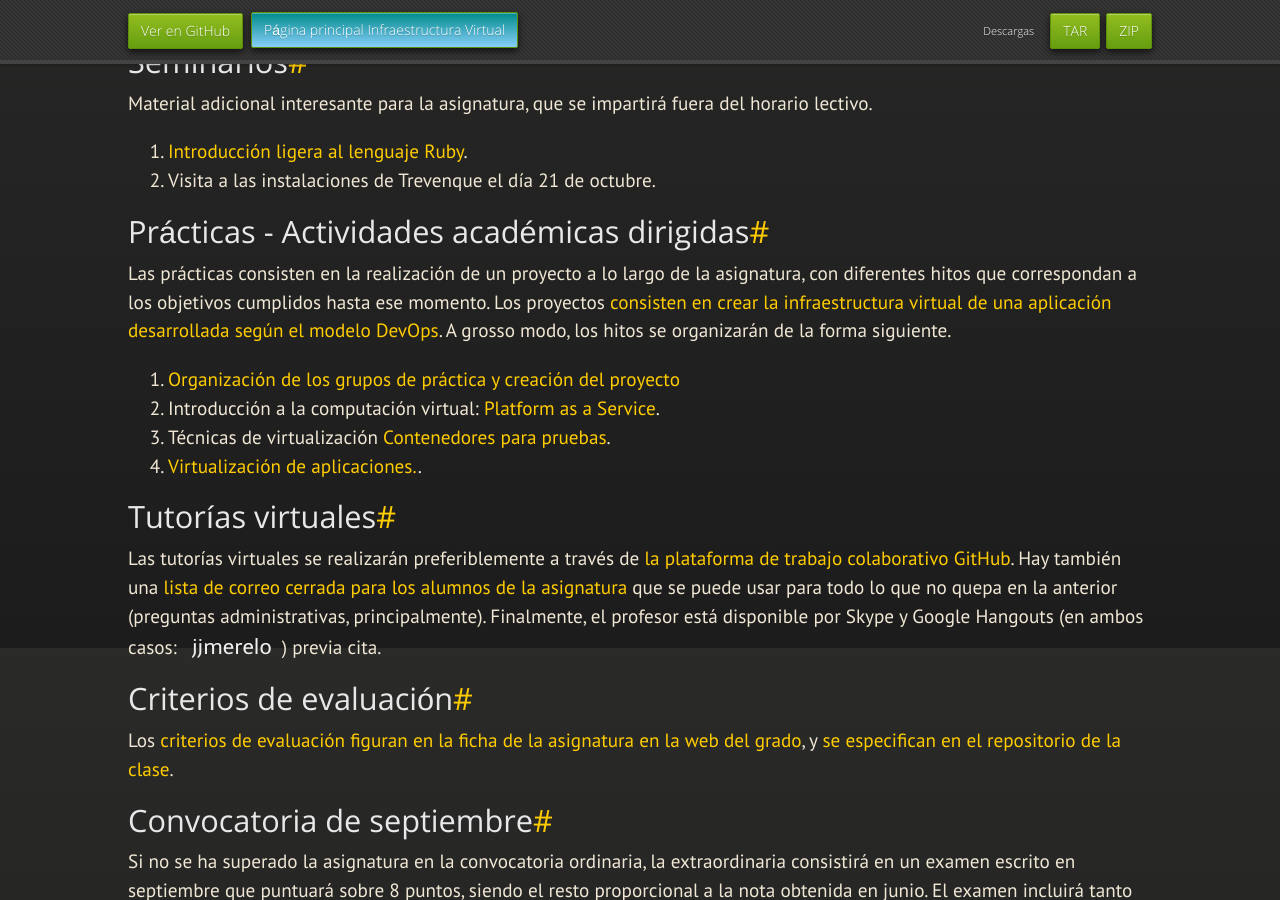
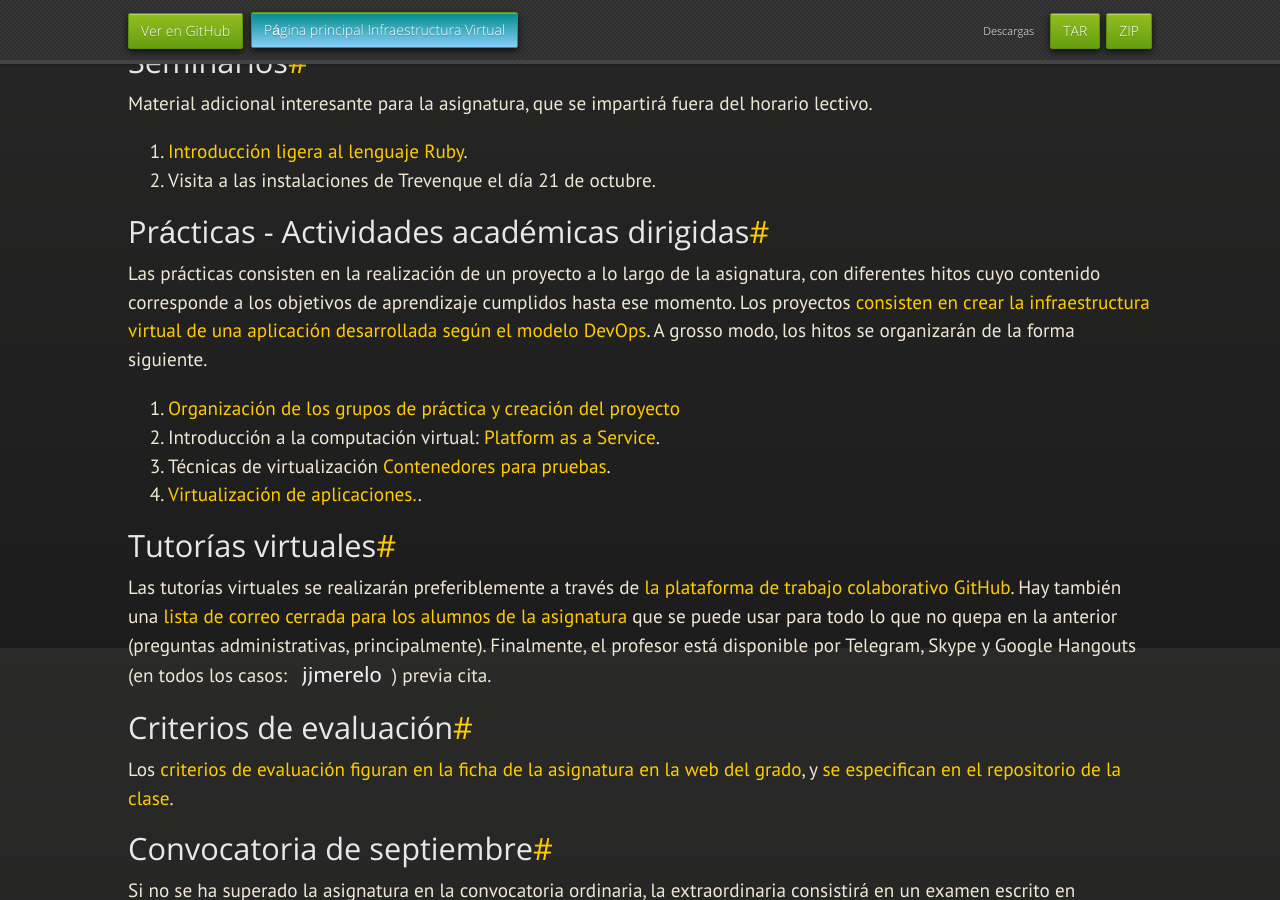
Before and after one commit to JJ/IV, a Jekyll site: the page built from index.md, in a window 1280 px wide and 900 px high, scrolled down 1152 px. Built offline with Jekyll 4.4.1, drawn with Linux system fonts in a browser that asks for light colours; nearby versions of some CDN libraries; some web fonts are replaced.

Commit message:
Sync index.md de master a gh-pages

```diff
--- a/index.md
+++ b/index.md
@@ -15,9 +15,9 @@ La asignatura se imparte en el curso 2015-2016 [los miércoles  de 10:30 a
 [GitHub](http://github.com) para las prácticas y trabajo final. Estos son los [objetivos de la asignatura](documentos/objetivos), cuyas sesiones de clase se irán reflejando en [un repositorio de GitHub; este es el de 2015-2016](https://github.com/JJ/IV-2015-16)
 
 Hasta el 19 de octubre los grupos de prácticas serán:
- * Martes de 9:30 a 11:30, aula 3.10 (hasta el 20 de octubre), -1.2 (a partir de esa fecha).
- * Miércoles de 8:30 a 10:30, aula 3.10 (hasta el 20 de octubre), -1.2 (a partir de esa fecha).
- * Viernes de 9:30 a 11:30, aula 2.9 (hasta el 19 de octubre), -1.2 (a partir de esa fecha).
+- Martes de 9:30 a 11:30, aula 3.10 (hasta el 20 de octubre), -1.2 (a partir de esa fecha).
+- Miércoles de 8:30 a 10:30, aula 3.10 (hasta el 20 de octubre), -1.2 (a partir de esa fecha).
+- Viernes de 9:30 a 11:30, aula 2.9 (hasta el 19 de octubre), -1.2 (a partir de esa fecha).
 
 En resumen, mi intención es que el alumno al final de la asignatura sea capaz de hacer lo siguiente:
 
@@ -58,7 +58,7 @@ Prácticas - Actividades académicas dirigidas
 -------------
 
 Las prácticas consisten en la realización de un proyecto a lo largo de
-la asignatura, con diferentes hitos que correspondan a los objetivos
+la asignatura, con diferentes hitos cuyo contenido corresponde a los objetivos de aprendizaje
 cumplidos hasta ese momento. Los proyectos
 [consisten en crear la infraestructura virtual de una aplicación desarrollada según el modelo DevOps](documentos/practicas/README.md). A
 grosso modo, los hitos se organizarán de la forma siguiente.
@@ -77,7 +77,7 @@ también una
 [lista de correo cerrada para los alumnos de la asignatura](https://groups.google.com/forum/#!forum/iv-ugr-2015)
 que se puede usar para todo lo que no quepa en la anterior (preguntas
 administrativas, principalmente). Finalmente, el profesor está
-disponible por Skype y Google Hangouts (en ambos casos: `jjmerelo`)
+disponible por Telegram, Skype y Google Hangouts (en todos los casos: `jjmerelo`)
 previa cita.
 
 Criterios de evaluación
```
